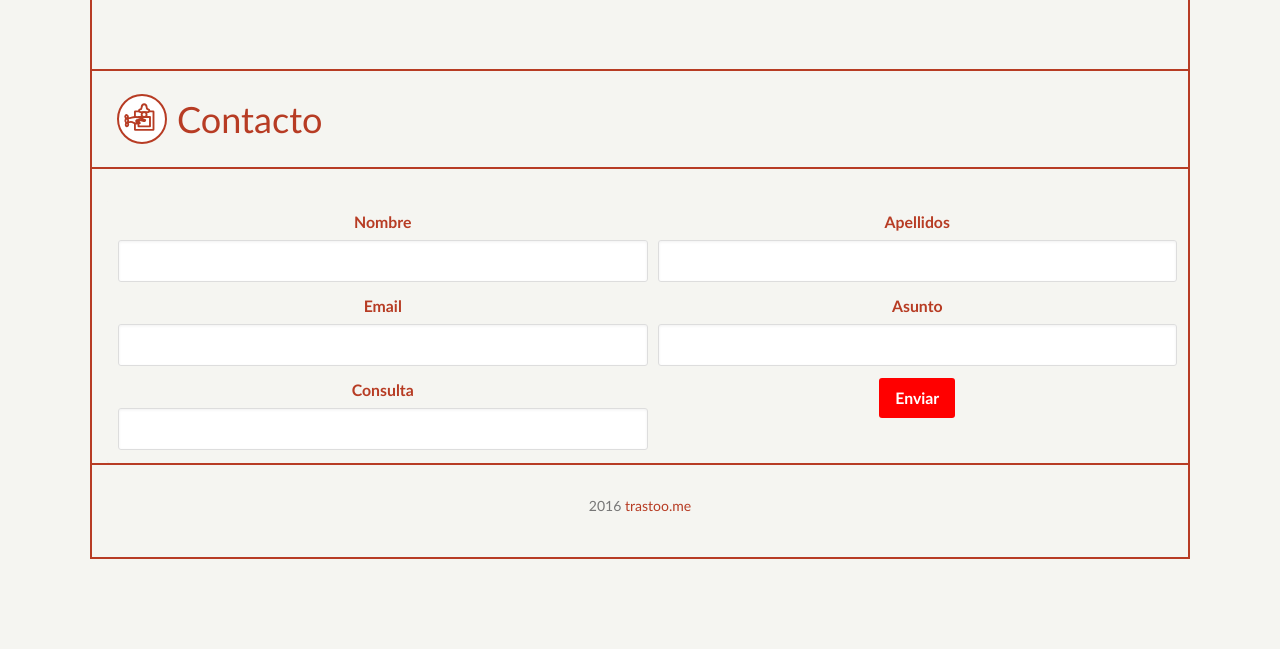
After one commit to beaconb/ttme, a Node project: template views/pages/contacto.ejs in a window 1280 px wide. The commit adds this page. Shown: the part 447-1096 px from the top of the page. Run offline with Node 20 templates, Linux system fonts and the light colour scheme; the template is opened without the code that fills it, so the values that code supplies are empty; some libraries are stand-ins or nearby versions; some web fonts are replaced.

Commit message:
restilying

```diff
--- /dev/null
+++ b/views/pages/contacto.ejs
@@ -0,0 +1,55 @@
+<!DOCTYPE html>
+<html lang="en">
+<head>
+    <% include ../partials/head %>
+</head>
+<body class="nabe-page trastoo">
+        <div class="wrap">
+            <header class="header">
+                <% include ../partials/header %>
+            </header>
+            <div class="header__banner">
+                <h1 class="header__title" data-loc="">Contacto</h1>
+                <p class="header__tagline apercu">
+                 Utiliza el siguiente formulario de contacto para hacernos llegar cualquier cosa que consideres oportuna, sugerencias, incidencias, mejoras, opiniones...ten por seguro que revisamos todos los mensajes y respondemos a la mayor brevedad posible para satisfacer tu consulta.
+                </p>
+            </div>
+            <input type="hidden" value="#F5F5F1" id="nabe_color">
+            <nav class="control-views view__select">
+                <div class="view__icon now view__current">
+                    <svg class="circle-border" xmlns="http://www.w3.org/2000/svg" viewBox="0 0 72 72"><g fill="none" stroke="#000" stroke-width="1.879" stroke-linecap="round" stroke-linejoin="round" stroke-miterlimit="10"><path d="M10.3 30.7c1.4-1.8 3.7-.3 3.7 1.6 0 1.1-.8 1.9-.8 3s1.2 1.8 1.2 3.1-.6 1.7-.6 3.3.9 1.8.6 3.7c-.2 1.9-2.4 2.8-3.5 1-1.1-1.8.2-3 .2-4.3-.1-1.3-1.1-1.9-1.1-3.5s.8-2 .8-3.7-2.2-1.9-.5-4.2zM43.2 29.2c0 2.1-.5 3.5-3.9 3.5s-3.9-1.3-3.9-3.5 1.7-3.9 3.9-3.9 3.9 1.8 3.9 3.9z" vector-effect="non-scaling-stroke"></path><path d="M47.5 22.9c-.1-2.5-2.4-1.5-3.6-3.2-1.2-1.7.3-6.8-4.5-6.8S36 18 34.9 19.7c-1.2 1.7-3.5.7-3.6 3.2-.1 2.5 2.9 2.4 2.9 2.4h10.6c-.2 0 2.8.1 2.7-2.4zM30.5 42.8v4.7h18V32.8H30.7" vector-effect="non-scaling-stroke"></path><path d="M31.5 24h-5.9c-.4 0-.7.3-.7.7V33M24.9 43v9.4c0 .4.3.7.7.7h27.7c.4 0 .7-.3.7-.7V24.7c0-.4-.3-.7-.7-.7h-6.1" vector-effect="non-scaling-stroke"></path><path d="M13.9 34.7c2 0 4-.3 5.9-.9 4.5-1.3 9.3-1.1 13.7.7l7.6 3.1c-.1 1.2-1.2 2-2.3 1.7l-7-1.8" vector-effect="non-scaling-stroke"></path><path d="M13.9 40.8l3.8-.2c1.8-.2 3.6.3 5 1.3 1.6 1.1 3.5 1.6 5.4 1.3l4.5-.7c-.2-1.3-1.4-2.2-2.7-2.1l-1.4.2c-.7.1-1.4-.4-1.6-1.1-.2-.7.2-1.4.9-1.7 1.2-.5 2.6-.5 3.8-.2" vector-effect="non-scaling-stroke"></path></g></svg>
+                </div>
+                <span class="view__text">
+                    <h2>Contacto</h2>
+                </span>
+            </nav>
+            <div class="isotope__wrapper">
+               <div class="panel isotope" id="isotope" style="position:relative;">
+                <form action="http://localhost:2007/contacto" method="POST">
+                    <div style="width:50%;text-align:center;float:left;padding-left:10px;">
+                        <label>Nombre</label><input type="text" id="name" name="name" value="<% if (perfil.doc.name){%><%= perfil.doc.name%><%}%>">
+                    </div>
+                    <div style="width:50%;text-align:center;float:right;padding-left:10px;padding-right:10px;">
+                        <label>Apellidos</label><input type="text" id="surename" name="surename" value="<% if (perfil.doc.surename){%><%= perfil.doc.surename%><%}%>">
+                    </div>
+    				<div style="width:50%;text-align:center;float:left;padding-left:10px;">
+                        <label>Email</label><input type="text" id="email" name="email" value="<%= perfil.doc.email%>">
+                    </div>
+                    <div style="width:50%;text-align:center;float:right;padding-left:10px;padding-right:10px;">
+                        <label>Asunto</label><input type="text" id="subject" name="subject">
+                    </div>
+    				<div style="width:50%;text-align:center;float:left;padding-left:10px;">
+                        <label>Consulta</label><input type="text" id="query" name="query" >
+                    </div>
+                    <div width="100%" style="text-align:center;margin-top:10px;margin-bottom:30px;">
+                        <button onclick="submit();">Enviar</button>
+                    </div>
+                </form>
+                </div>
+            </div>
+        <footer>
+            <% include ../partials/footer %>
+        </footer>
+    </div>
+</body>
+</html>
--- a/views/partials/header.ejs
+++ b/views/partials/header.ejs
@@ -34,6 +34,17 @@
             </svg>
             </span>
         </a>
+         <a href="/contacto" title="contacto">
+            <span class="header__links"><svg version="1.1" id="Layer_1" xmlns="http://www.w3.org/2000/svg" xmlns:xlink="http://www.w3.org/1999/xlink" x="0px" y="0px" width="38px" height="38px" viewBox="0 0 37.895 37.895" enable-background="new 0 0 37.895 37.895" xml:space="preserve">
+                <g>
+                    <circle stroke="#FFFFFF" stroke-width="1.8947" stroke-miterlimit="10" cx="18.947" cy="18.947" r="18"></circle>
+                    <path fill="none" class="stroke" stroke-width="1.8947" stroke-linejoin="round" stroke-miterlimit="10" d="M10.545,26.903
+                    c0,0,7.221-6.638,7.936-7.353c0.605-0.605,1.047-0.006,1.047-0.006l7.94,7.358"></path>
+                    <line fill="none" stroke="#FFFFFF" stroke-width="1.8947" stroke-miterlimit="10" x1="19.11" y1="25.421" x2="19.11" y2="28.45"></line>
+                </g>
+            </svg>
+            </span>
+        </a>
        <a href="http://localhost:2007/logout" title="logout">
             <span class="header__links"><svg version="1.1" id="Layer_1" xmlns="http://www.w3.org/2000/svg" xmlns:xlink="http://www.w3.org/1999/xlink" x="0px" y="0px" width="38px" height="38px" viewBox="0 0 37.895 37.895" enable-background="new 0 0 37.895 37.895" xml:space="preserve">
                 <g>
```
Also changed, not shown: config/nodeMailer.js (added, +26 -0 lines), routes/routes.js (+33 -0 lines), views/pages/contactoMensaje.ejs (added, +23 -0 lines).
